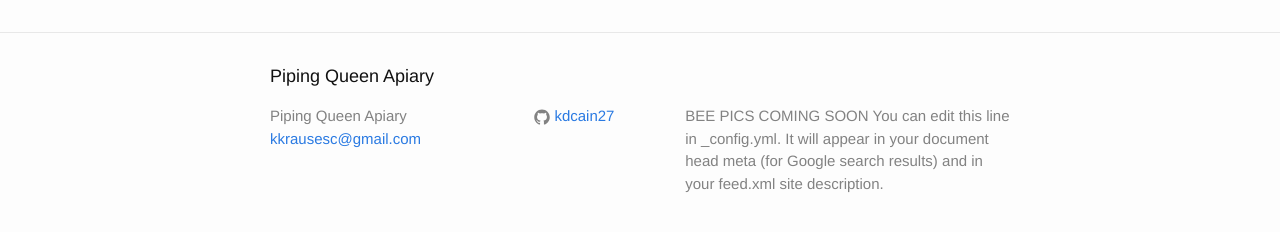
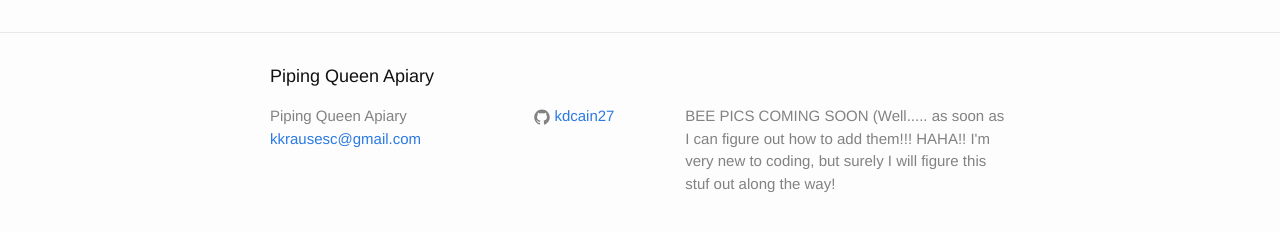
Before and after one commit to kdcain27/kdcain27.github.io, a Jekyll site: the page built from index.html, in a window 1280 px wide. Shown: the part 264-496 px from the top of the page. Built offline with Jekyll 4.4.1, drawn with Linux system fonts in a browser that asks for light colours.

Commit message:
Update _config.yml

```diff
--- a/_config.yml
+++ b/_config.yml
@@ -9,9 +9,8 @@
 title: Piping Queen Apiary
 email: kkrausesc@gmail.com
 description: > # this means to ignore newlines until "baseurl:"
-  BEE PICS COMING SOON You can edit this
-  line in _config.yml. It will appear in your document head meta (for
-  Google search results) and in your feed.xml site description.
+  BEE PICS COMING SOON (Well..... as soon as I can figure out how to add them!!! HAHA!!
+  I'm very new to coding, but surely I will figure this stuf out along the way!
 baseurl: "" # the subpath of your site, e.g. /blog
 url: "WWW.PIPINGQUEEN.NET" # the base hostname & protocol for your site
 twitter_username:
```
